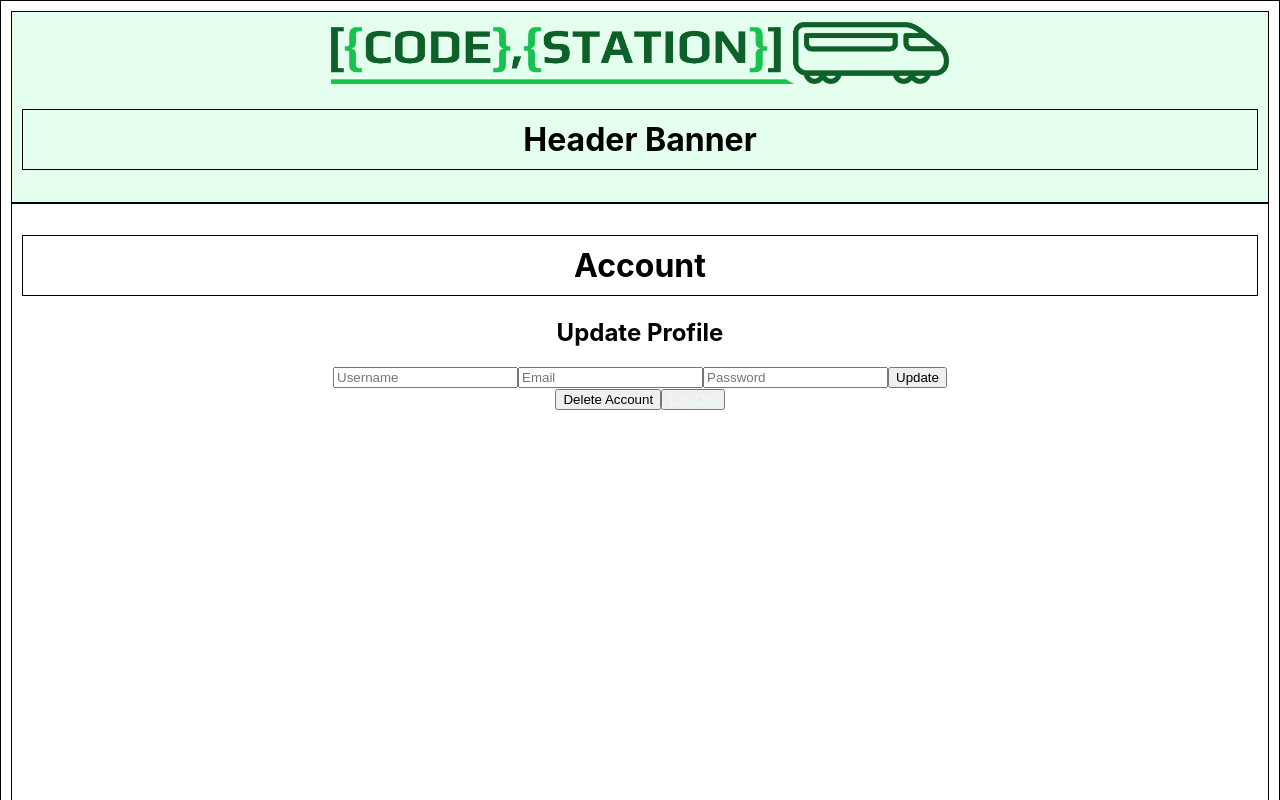
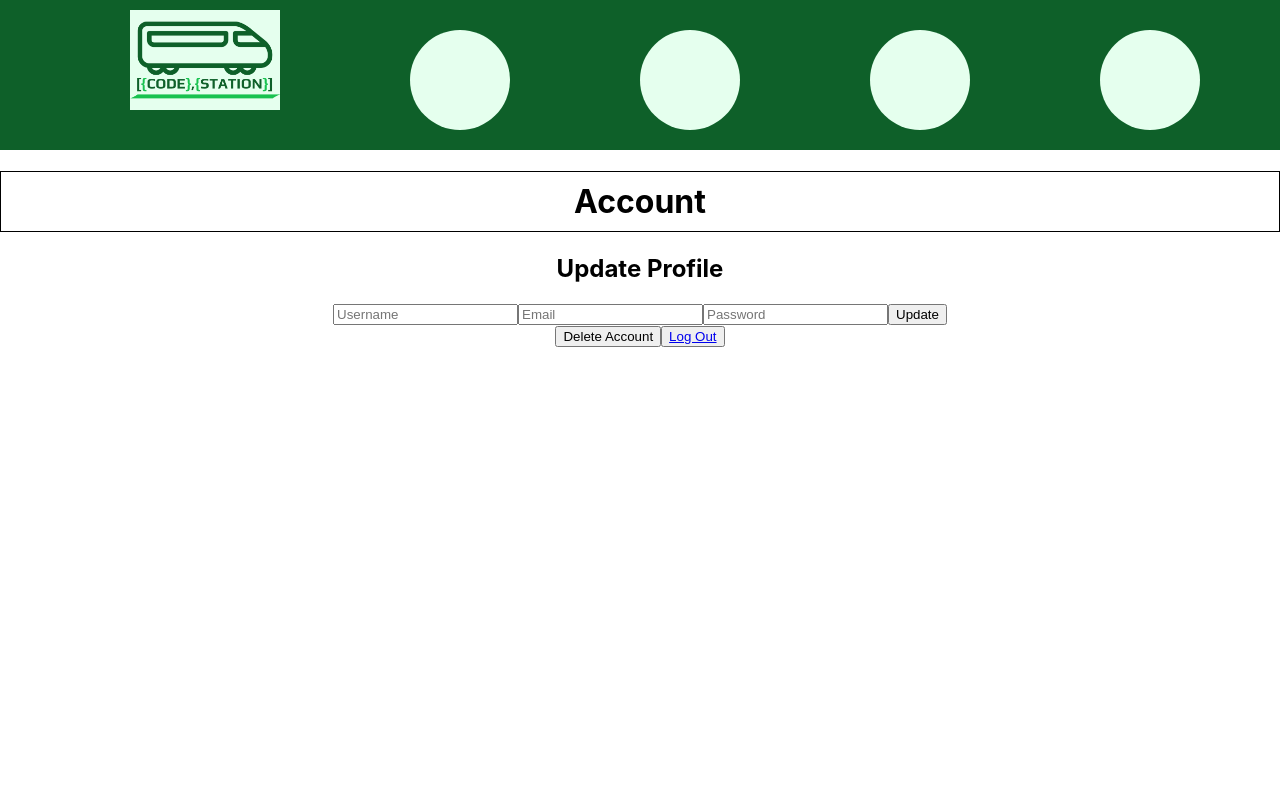
Before and after one commit to alexbellairs/CN-CodeStation-38, a React (Create React App) app: page /account in a window 1280 px wide. Shown: the top 800 px of the page. Built offline with nearby package versions, Linux system fonts and the light colour scheme.

Commit message:
Kat - basic styled header ready to be finsihed on monday

```diff
--- a/src/App.js
+++ b/src/App.js
@@ -2,7 +2,7 @@ import { BrowserRouter, Route, Routes } from "react-router-dom";
 import Navbar from "./components/navbar";
 
 import Login from "./pages/login";
-import Home from "./pages/home";
+import Profile from "./pages/profile";
 import Events from "./pages/events";
 import About from "./pages/about";
 import Header from "./components/header";
@@ -22,7 +22,7 @@ const App = () => {
         {user && <Navbar />}
         <Routes>
           <Route path="/" element={<Login setter={setUser} user={user} />} />
-          <Route path="/home" element={<Home />} />
+          <Route path="/profile" element={<Profile />} />
           <Route path="/events" element={<Events />} />
           <Route path="/about" element={<About />} />
           <Route
--- a/src/components/header.js
+++ b/src/components/header.js
@@ -1,12 +1,21 @@
 import "../css/header.css";
 import "../css/app.css";
-import Logo from "../images/logoandiconSVGs/codeStationRectangleLogo.svg";
+import Logo from "../images/logoandiconSVGs/codeStationSquareLogo.svg";
 
 const Header = () => {
   return (
     <div className="HeaderStyled">
-      <img className="ImgStyle" src={Logo} alt="logo" />
-      <h1 className="Header1Styled">Header Banner</h1>
+      <div className="HeaderCircleFlex">
+
+          <img className="ImgStyle" src={Logo} alt="logo" />
+
+        <div className="Circle_1" />
+        <div className="Circle_1" />
+        <div className="Circle_1" />
+        <div className="Circle_1" />
+      </div>
+
+      {/* <h1 className="Header1Styled">Header Banner</h1> */}
     </div>
   );
 };
--- a/src/components/navbar.js
+++ b/src/components/navbar.js
@@ -2,7 +2,7 @@ import { Link } from "react-router-dom";
 import "../css/navbar.css";
 
 const Navbar = () => {
-  const navbarList = ["Home", "Events", "About", "Account"];
+  const navbarList = ["Profile", "Events", "About", "Account"];
 
   return (
     <div className="NavbarStyled">
--- a/src/css/app.css
+++ b/src/css/app.css
@@ -1,7 +1,7 @@
 .AppStyles {
   text-align: center;
-  border: solid 1px black;
-  padding: 10px;
+  /* border: solid 1px black; */
+  /* padding: 10px; */
   width: auto;
 }
 
--- a/src/css/footer.css
+++ b/src/css/footer.css
@@ -20,15 +20,14 @@
   font-size: 15px;
   font-weight: 100;
   color: #e5ffee;
-
 }
 
-a:link {
+.FooterLinksStyled a:link {
   color: #e5ffee;
 }
-a:visited {
+.FooterLinksStyled a:visited {
   color: #e5ffee;
 }
-a:hover {
-  color: #17C24F;
-}
+/* .FooterLinksStyleda:hover {
+  color: #17c24f;
+} */
--- a/src/css/header.css
+++ b/src/css/header.css
@@ -1,10 +1,35 @@
 .HeaderStyled {
-  border: solid 1px black;
-  padding: 10px;
+  /* border: solid 1px black; */
+  /* padding: 10px; */
   width: auto;
-  background-color: #e5ffee;
+  background-color: #0e6029;
 }
 
+.HeaderCircleFlex {
+  display: flex;
+  flex-wrap: wrap;
+  justify-content: space-evenly;
+}
+
+.Circle_1 {
+  width: 100px;
+  height: 100px;
+  background: #e5ffee;
+  border-radius: 50%;
+  margin-top: 30px;
+  margin-left: 50px;
+  margin-bottom: 20px;
+}
+
+
+
 .ImgStyle {
-  width: 50%;
+  /* margin-top: 10px; */
+  width: 80%;
+  background-color: #e5ffee;
+  height: 100px;
+  width: 150px;
+  margin-left: 50px;
+  margin-top: 10px;
+  margin-bottom: 10px;
 }
--- a/src/css/navbar.css
+++ b/src/css/navbar.css
@@ -1,18 +1,27 @@
 .NavbarStyled {
-  border: solid 1px black;
+  /* border: solid 1px black; */
   padding: 10px;
   width: auto;
   display: flex;
   justify-content: center;
   align-items: center;
+  background-color: #0e6029;
 }
 
 .NavItemStyled {
-  border: solid 1px black;
+  /* border: solid 1px black; */
   padding: 10px;
   font-size: 20px;
   margin: 10px;
   margin-right: 20px;
+  color: black;
+}
+
+.NavItemStyled a:link {
+  color: #e5ffee;
+}
+.NavItemStyled a:visited {
+  color: #e5ffee;
 }
 
 /* @media (max-width: 768px) {
--- a/src/pages/home.js
+++ b/src/pages/profile.js
@@ -1,13 +1,13 @@
 import "../css/app.css";
 
-const Home = () => {
+const Profile = () => {
   return (
     <div className="AppStyles">
       <div className="ContentStyled">
-        <h1 className="Header1Styled">Home</h1>
+        <h1 className="Header1Styled">Profile</h1>
       </div>
     </div>
   );
 };
 
-export default Home;
+export default Profile;
```
